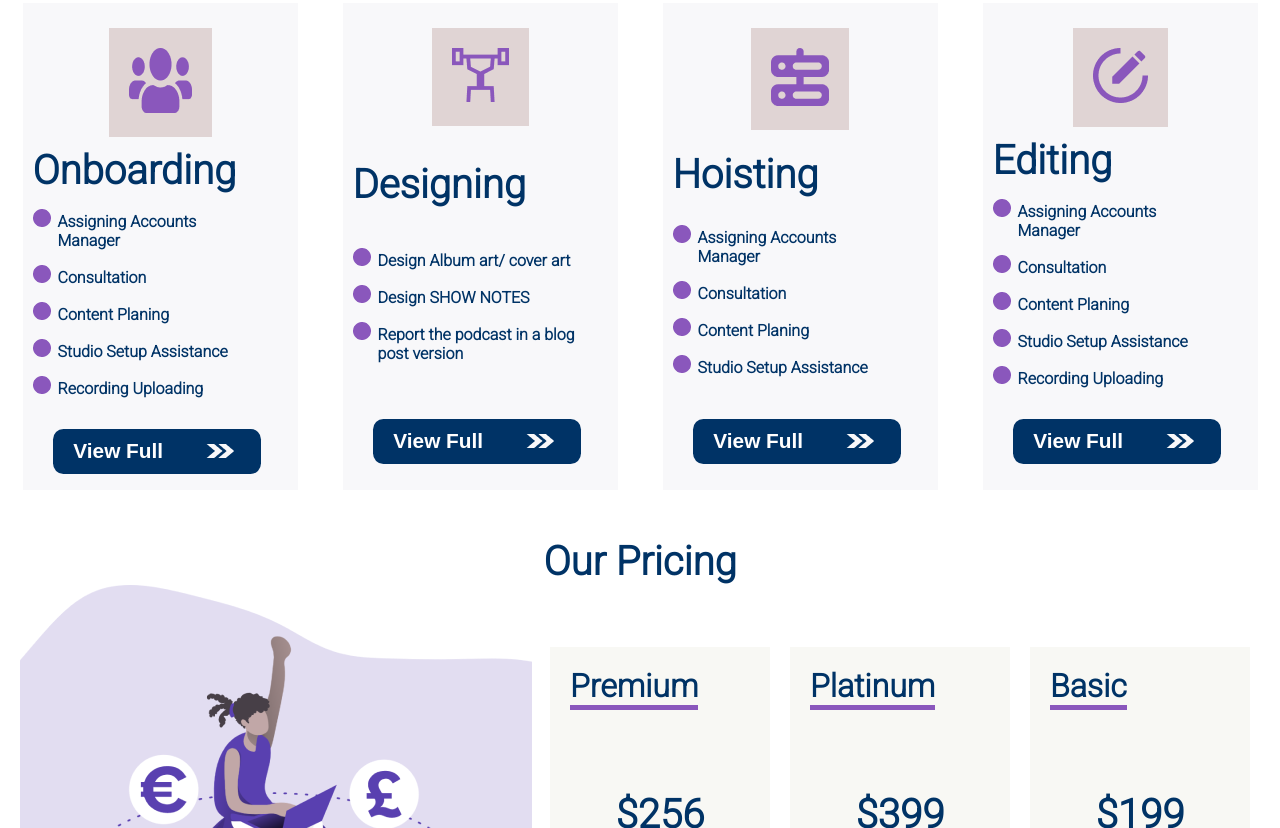
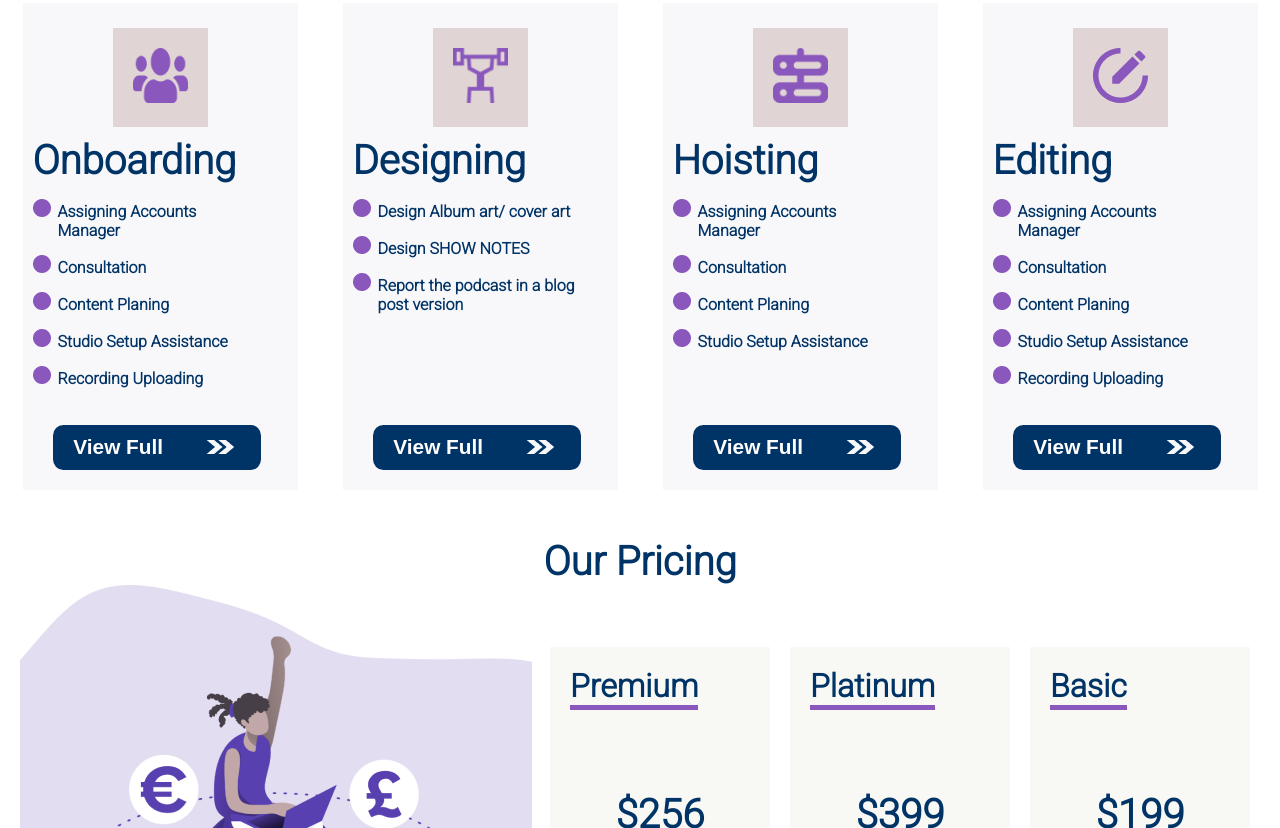
Before and after one commit to DSC-University-of-Ghana/Frontend-2-Coding-your-designs, a plain HTML site: page index.html in a window 1280 px wide. Shown: the part 1243-2071 px from the top of the page. Drawn offline with Linux system fonts and the light colour scheme; files whose address does not match are found by name.

Commit message:
fixed css alignment issues

```diff
--- a/styles/style.css
+++ b/styles/style.css
@@ -333,7 +333,13 @@ p{
     background-color:#E0D4D4;
 }
 
+.icon_holder img{
+    width: 55px;
+    height: 55px;
+}
+
 .card_items{
+    min-height: 225px;
     list-style-image: url("./../images/Ellipse\ 9.png");
 }
 
```
